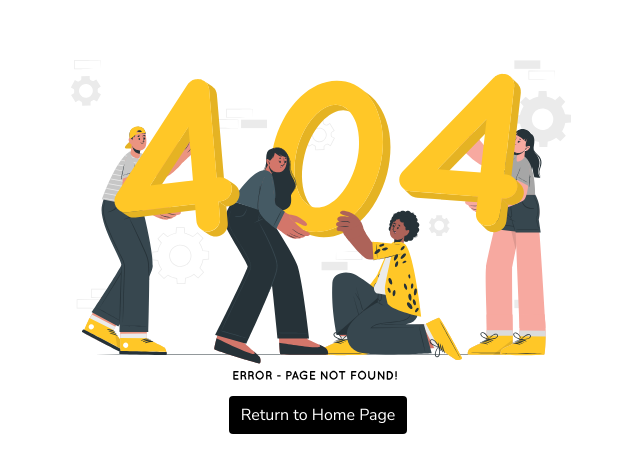
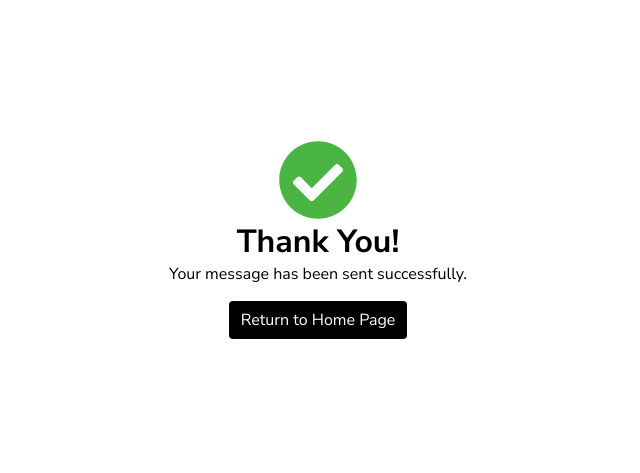
Before and after one commit to itsanmolgupta/ntbs_frontend_deploy, a React (Create React App) app: page /message_sent in a window 1280 px wide. Shown: the part 153-626 px from the top of the page, without its empty margins (322-962 px from the left). Built offline with nearby package versions, Linux system fonts and the light colour scheme.

Commit message:
commit-7

```diff
--- a/package.json
+++ b/package.json
@@ -3,6 +3,7 @@
   "version": "0.1.0",
   "private": true,
   "dependencies": {
+    "@formspree/react": "^2.5.1",
     "@testing-library/jest-dom": "^5.16.5",
     "@testing-library/react": "^13.4.0",
     "@testing-library/user-event": "^13.5.0",
--- a/src/App.js
+++ b/src/App.js
@@ -2,6 +2,7 @@ import { lazy, Suspense } from 'react';
 import { BrowserRouter as Main, Route, Routes } from 'react-router-dom';
 import Loader from './components/loader/Loader';
 import PageNotFound from './pages/PageNotFound'
+import FormSubmitPage from './pages/FormSubmitPage';
 const Home = lazy(() => import('./pages/Home'));
 const Gallery = lazy(() => import('./pages/Gallery'));
 const Committee = lazy(() => import('./pages/Committee'));
@@ -19,6 +20,7 @@ function App() {
       <Route exact path='/' element={<Home />}></Route>
       <Route exact path='/committee_members' element={<Committee />}></Route>
       <Route exact path='/gallery' element={<Gallery />}></Route>
+      <Route exact path='/message_sent' element={<FormSubmitPage />}></Route>
       <Route path='*' element={<PageNotFound />}></Route>
     </Routes>
     </Suspense>
--- a/src/components/contact/Contact.jsx
+++ b/src/components/contact/Contact.jsx
@@ -1,20 +1,18 @@
-import {React, useState} from 'react'
+import {React} from 'react'
+import { useForm } from '@formspree/react';
+import { useNavigate } from 'react-router-dom';
 import './contact.css'
 import { MdOutlineMail } from 'react-icons/md'
 import { RiMessengerLine } from 'react-icons/ri'
-// import { BsWhatsapp } from 'react-icons/bs'
 import { BsArrowRightShort } from 'react-icons/bs'
 import { MdOutlineLocationOn } from 'react-icons/md'
 
 const Contact = () => {
-  const [formState, setFormState] = useState({});
-  const changeHandler = (event) => {
-    setFormState({ ...formState, [event.target.name]: event.target.value});
-  }
-  const [message, setMessage] = useState('');
-  const handleMessageChange = event => {
-    // 👇️ access textarea value
-    setMessage(event.target.value);}
+  const [state, handleSubmit] = useForm("mgejgldo");
+  const navigate = useNavigate()
+  if (state.succeeded) {
+    navigate("/message_sent")
+}
   return (
     <>
       <div className='container' id='contact_us'>
@@ -72,34 +70,33 @@ const Contact = () => {
           <div >
 
           </div>
-          <form action='https://formspree.io/f/mgejgldo' className="form__container" method="POST">
+          <form onSubmit={handleSubmit} className="form__container">
             <div className="input_wrapper">
-              <input className="form_input" onChange={changeHandler} required type="text" id="name" name="Name" placeholder='' value={formState.Name || ''}/>
+              <input className="form_input" required type="text" id="name" name="Name" placeholder=''/>
               <label className='form_label' htmlFor="name">Name</label>
             </div>
             <div className="input_wrapper">
-              <input className="form_input" onChange={changeHandler} type="text" id="number" name="Number" autoComplete="none" placeholder='' value={formState.Number || ''}/>
+              <input className="form_input" type="text" id="number" name="Number" autoComplete="none" placeholder=''/>
               <label className='form_label' htmlFor="number">Contact Number</label>
             </div>
             <div className="input_wrapper">
-              <input className="form_input" onChange={changeHandler} required type="email" id="email" name="Email" placeholder='' value={formState.Email || ''}/>
+              <input className="form_input" required type="email" id="email" name="Email" placeholder=''/>
               <label className='form_label' htmlFor="email">Email</label>
             </div>
             <div className="input_wrapper">
-              <input className="form_input" onChange={changeHandler} type="text" id="address" name="Address" placeholder='' value={formState.Address || ''}/>
+              <input className="form_input" type="text" id="address" name="Address" placeholder=''/>
               <label className='form_label' htmlFor="address">Address</label>
             </div>
             <div className="input_wrapper">
-              <input className="form_input" onChange={changeHandler} type="text" id="subject" name="Subject" placeholder='' value={formState.Subject || ''}/>
+              <input className="form_input" type="text" id="subject" name="Subject" placeholder=''/>
               <label className='form_label' htmlFor="subject">Subject</label>
             </div>
             <div className="input_wrapper">
-              <textarea className="form_input form_textarea" required id="message" name="Message" placeholder='' value={message || ''}
-        onChange={handleMessageChange}/>
+              <textarea className="form_input form_textarea" required id="message" name="Message" placeholder=''/>
               <label className='form_label' htmlFor="message">Message</label>
             </div>
             <div className="input_wrapper">
-              <button type="submit" id='submit_btn'>Send Message
+              <button type="submit" id='submit_btn' disabled={state.submitting}>Send Message
               </button>
             </div>
           </form>
--- /dev/null
+++ b/src/pages/FormSubmitPage.jsx
@@ -0,0 +1,47 @@
+import styled from "styled-components";
+import { Link } from "react-router-dom";
+import { FaCheckCircle } from "react-icons/fa";
+const SuccessIcon = styled.div`
+  display: flex;
+  font-size: 5rem;
+  color: #4BB543;
+`;
+const GoBack = styled.button`
+  position: relative;
+  padding: .5rem .75rem;
+  margin: 1rem;
+  background: #000;
+  border: none;
+  border-radius: .25rem;
+  font-size: 1rem;
+  font-family: var(--body-font);
+`;
+
+const PageRoot = styled.div`
+  display: flex;
+  flex-direction: column;
+  align-items: center;
+  justify-content: center;
+  background-color: #fff;
+  width: 100%;
+  height: 100vh;
+`;
+
+const FormSubmitPage = () => {
+  return (
+    <PageRoot>
+        <SuccessIcon>
+      <FaCheckCircle />
+        </SuccessIcon>
+        <h1>Thank You!</h1>
+        <p>Your message has been sent successfully.</p>
+      <GoBack>
+        <Link to='/'>
+        Return to Home Page
+        </Link>
+        </GoBack>
+    </PageRoot>
+  );
+};
+
+export default FormSubmitPage;
```
Also changed, not shown: 1 other file (tests, documents, lock files or other folders).
